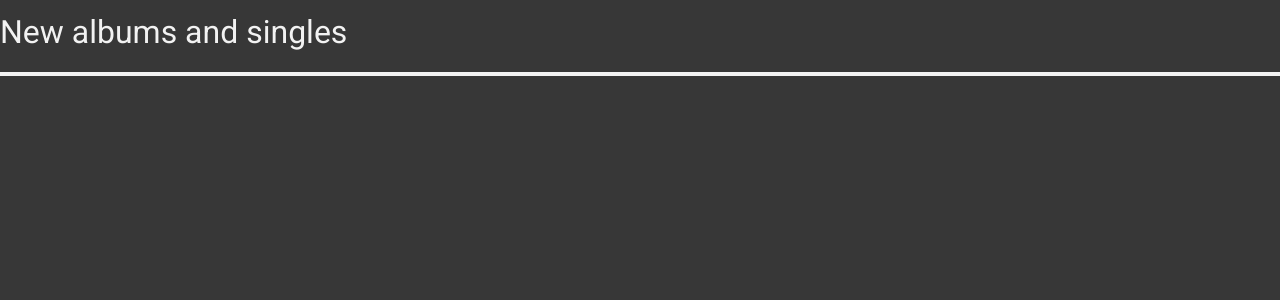
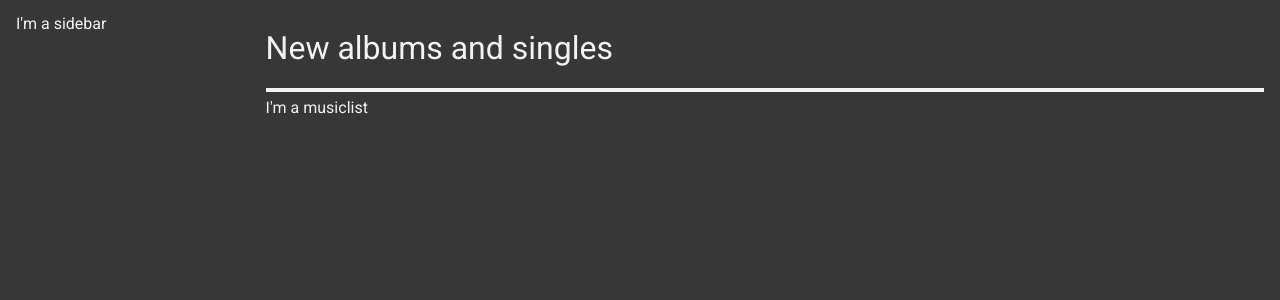
Before and after one commit to mim24sd/music-app, a React (Vite) app: page / in a window 1280 px wide. Shown: the top 300 px of the page. Built offline with nearby package versions, Linux system fonts and the light colour scheme.

Commit message:
design page components

```diff
--- a/index.css
+++ b/index.css
@@ -1,19 +1,6 @@
-@import "./assests/css/variables.css";
 @import "./assests/css/reset.css";
+@import "./src/main.css";
 
-.root {
-  min-height: 100vh;
-  background-color: var(--backgroundPrimaryColor);
-}
+@import "./src/components/Header/styles.css";
 
-h1,
-a,
-p,
-input {
-  font-family: var(--primaryFont);
-  color: var(--primaryFontColor);
-}
-
-a {
-  cursor: pointer;
-}
+@import "./src/pages/Home/styles.css";
--- a/src/App.jsx
+++ b/src/App.jsx
@@ -1,5 +1,6 @@
 import { render } from "react-dom";
 import Home from "./pages/Home";
+import PlayLists from "./pages/PlayLists";
 
 const App = () => {
   return <Home />;
--- a/src/components/Header/index.jsx
+++ b/src/components/Header/index.jsx
@@ -2,7 +2,7 @@ import "./styles.css";
 
 const Header = ({ title }) => {
   return (
-    <header className="container">
+    <header>
       <h1 className="title">{title}</h1>
       <hr className="horizontal-line" />
     </header>
--- a/src/components/MusicList/index.jsx
+++ b/src/components/MusicList/index.jsx
@@ -1,5 +1,5 @@
 const MusicList = () => {
-  return <div></div>;
+  return <p>I'm a musiclist</p>;
 };
 
 export default MusicList;
--- a/src/components/PlayLists/index.jsx
+++ b/src/components/PlayLists/index.jsx
@@ -1,5 +1,5 @@
 const PlayLists = () => {
-  return <div></div>;
+  return <p>I'm a playlist</p>;
 };
 
 export default PlayLists;
--- a/src/components/Sidebar/index.jsx
+++ b/src/components/Sidebar/index.jsx
@@ -1,5 +1,5 @@
 const Sidebar = () => {
-  return <div></div>;
+  return <p>I'm a sidebar</p>;
 };
 
 export default Sidebar;
--- /dev/null
+++ b/src/main.css
@@ -0,0 +1,18 @@
+@import "./../assests/css/variables.css";
+
+.root {
+  min-height: 100vh;
+  background-color: var(--backgroundPrimaryColor);
+}
+
+h1,
+a,
+p,
+input {
+  font-family: var(--primaryFont);
+  color: var(--primaryFontColor);
+}
+
+a {
+  cursor: pointer;
+}
--- a/src/pages/Home/index.jsx
+++ b/src/pages/Home/index.jsx
@@ -1,7 +1,17 @@
 import Header from "../../components/Header";
+import MusicList from "../../components/MusicList";
+import Sidebar from "../../components/Sidebar";
 
 const Home = () => {
-  return <Header title="New albums and singles" />;
+  return (
+    <div className="main-container">
+      <Sidebar />
+      <div>
+        <Header title="New albums and singles" />
+        <MusicList />
+      </div>
+    </div>
+  );
 };
 
 export default Home;
--- a/src/pages/Home/styles.css
+++ b/src/pages/Home/styles.css
@@ -0,0 +1,7 @@
+@import "../../../assests/css/variables.css";
+
+.main-container {
+  display: grid;
+  grid-template-columns: 20% 80%;
+  padding: var(--space-md);
+}
--- a/src/pages/PlayLists/index.jsx
+++ b/src/pages/PlayLists/index.jsx
@@ -1,7 +1,17 @@
 import Header from "../../components/Header";
+import PlayListsComponent from "../../components/PlayLists";
+import Sidebar from "../../components/Sidebar";
 
 const PlayLists = () => {
-  return <Header title="New Albums and Songs" />;
+  return (
+    <div className="main-container">
+      <Sidebar />
+      <div>
+        <Header title="Playlists" />
+        <PlayListsComponent />
+      </div>
+    </div>
+  );
 };
 
 export default PlayLists;
```
Also changed, not shown: src/pages/Albums/index.jsx (+11 -1 lines), src/pages/Singles/index.jsx (+11 -1 lines).
